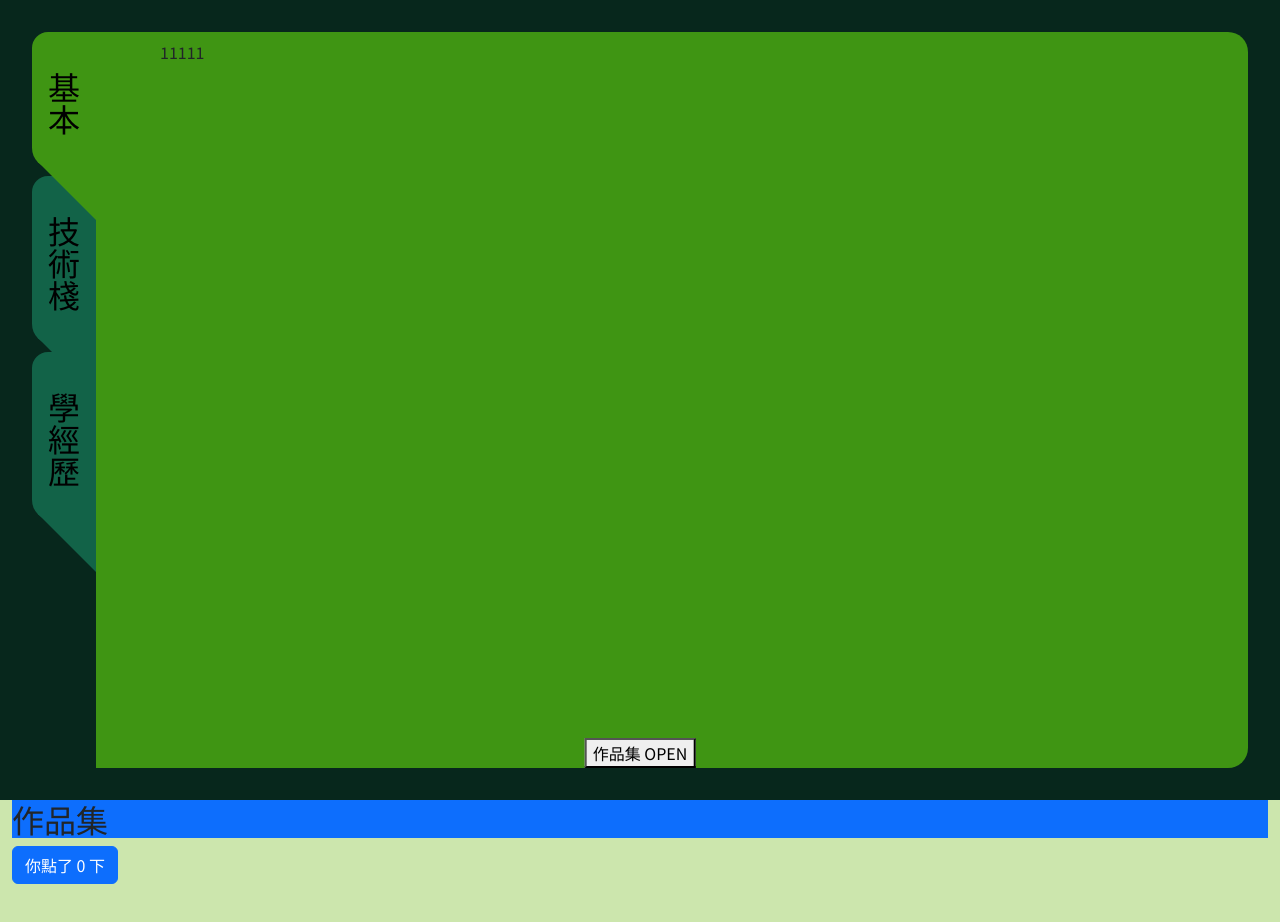
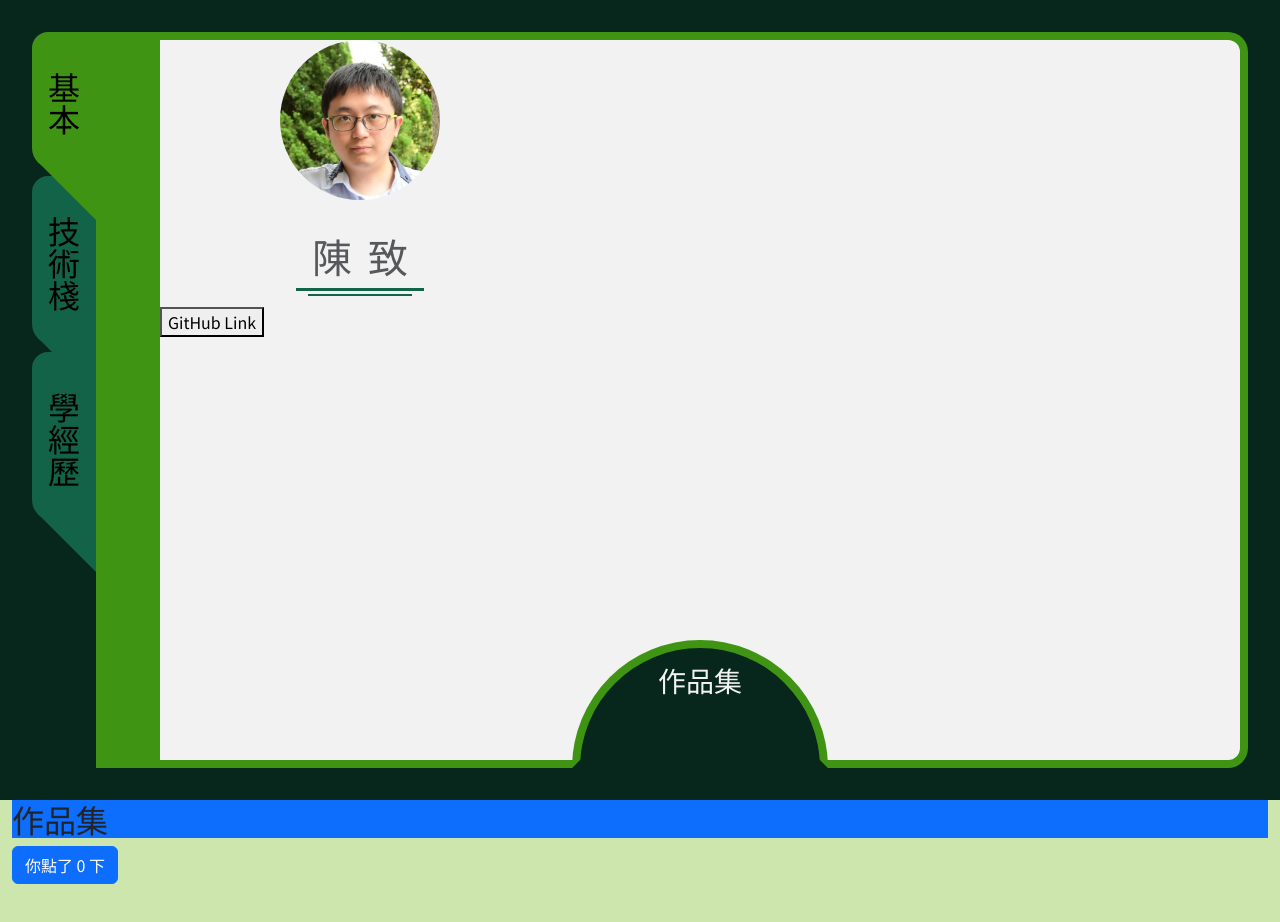
Before and after one commit to RediChen/portfolio_vite, a React (Vite) app: page / in a window 1280 px wide. Shown: the top 922 px of the page. Built offline with nearby package versions, Linux system fonts and the light colour scheme.

Commit message:
建立主頁面基本內容

```diff
--- /dev/null
+++ b/src/panel-main/1-basic/core.jsx
@@ -0,0 +1,24 @@
+import s from './core.module.scss';
+import { FaSortDown } from "react-icons/fa6";
+
+export default function Core() {
+  return (
+    <article className={['h-100', s.container].join(' ')}>
+      <figure className={s.figure}>
+        <div className='img-wrap-w100'>
+          <img
+            src="../../../public/avatar.jpg"
+            alt="personal avatar" />
+        </div>
+        <caption className={s.caption}>
+          <h1><span>陳</span><span>致</span></h1>
+        </caption>
+      </figure>
+      <button>GitHub Link</button>
+      <div className={s.portfolioBtnBox}>
+        <h3>作品集</h3>
+        <button><FaSortDown /></button>
+      </div>
+    </article>
+  )
+}
--- /dev/null
+++ b/src/panel-main/1-basic/core.module.scss
@@ -0,0 +1,86 @@
+@import "../../style/color.scss";
+
+.container {
+	background-color: #f2f2f2;
+	border-radius: 0 12px 12px 0;
+	position: relative;
+}
+
+.figure {
+	width: 400px;
+	display: flex;
+	flex-direction: column;
+	align-items: center;
+	gap: 1.5rem;
+	// border: 5px solid navy;
+
+	div {
+		width: 160px;
+		border-radius: 50%;
+		overflow: hidden;
+		aspect-ratio: 1;
+	}
+}
+.caption {
+	width: 8rem;
+	border-bottom: 3px solid $normal;
+	position: relative;
+
+	h1 {
+		margin: 0;
+		display: flex;
+		flex-direction: row;
+		justify-content: center;
+		gap: 1rem;
+		position: relative;
+		transition: all 0.4s;
+	}
+
+	&::after {
+		content: "";
+		display: block;
+		height: 0;
+		position: absolute;
+		bottom: -8px;
+		left: 12px;
+		right: 12px;
+		border: 1px solid $normal;
+	}
+}
+.figure:hover h1 {
+	font-weight: 700;
+	gap: 4px;
+	top: 4px;
+}
+
+.portfolioBtnBox {
+	$l: 8rem;
+	background-color: $bgColor;
+	border: none;
+	width: 2 * $l;
+	height: $l;
+	border-radius: $l $l 0 0;
+	border: 8px solid $active;
+	border-bottom-color: transparent;
+
+	padding-top: 1rem;
+	display: flex;
+	flex-direction: column;
+	align-items: center;
+
+	position: absolute;
+	bottom: -8px;
+	left: 50%;
+	transform: translateX(-50%);
+	z-index: 10;
+}
+
+.portfolioBtnBox > h3 {
+	color: #f2f2f2;
+}
+
+.portfolioBtnBox > button {
+	background-color: transparent;
+	border: none;
+	font-size: 5rem;
+}
--- a/src/panel-main/MainPanel.jsx
+++ b/src/panel-main/MainPanel.jsx
@@ -1,6 +1,7 @@
 import { useState } from 'react'
 import s from './index.module.scss'
 import Skill from './2-skills/skill';
+import Core from './1-basic/core';
 
 export default function Panel() {
   const [tabNum, setTabNum] = useState(1);
@@ -37,10 +38,10 @@ export default function Panel() {
         </div>
         <div className={[s.main, hoverNum === tabNum ? s.active : ''].join(' ')}>
           {tabNum === 1 && (
-            <article>11111</article>
+            <Core />
           )}
           {tabNum === 2 && (
-            <Skill hoverNum={hoverNum} />
+            <Skill />
           )}
           {tabNum === 3 && (
             <article>33333</article>
```
Also changed, not shown: public/avatar.jpg (added).
